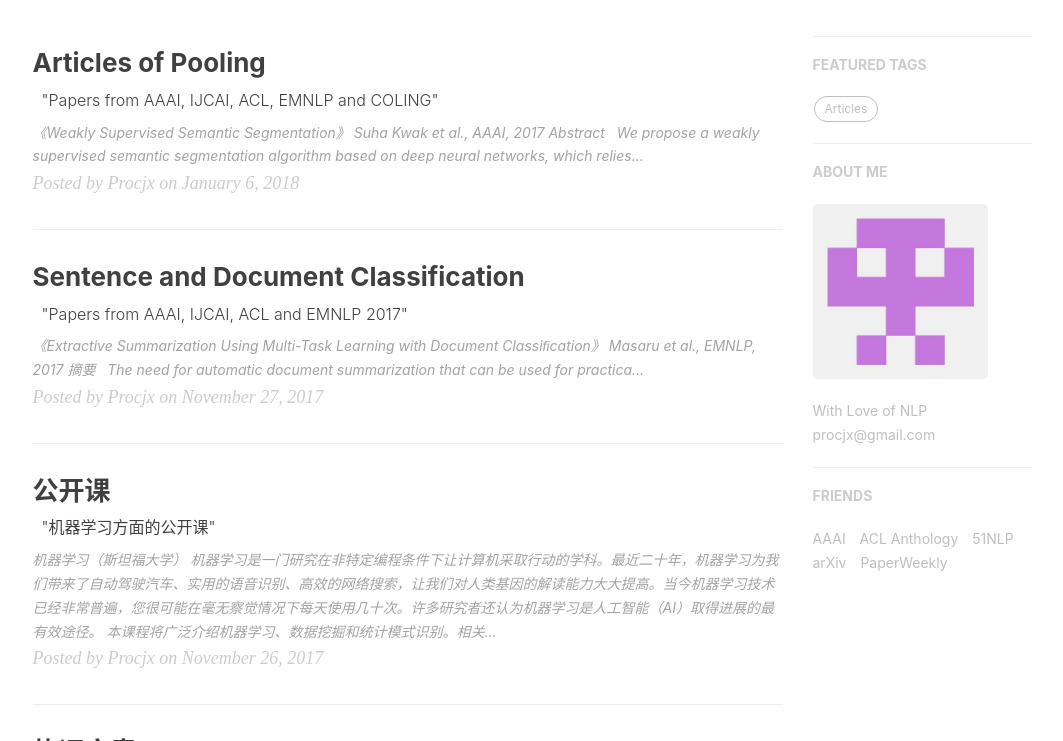
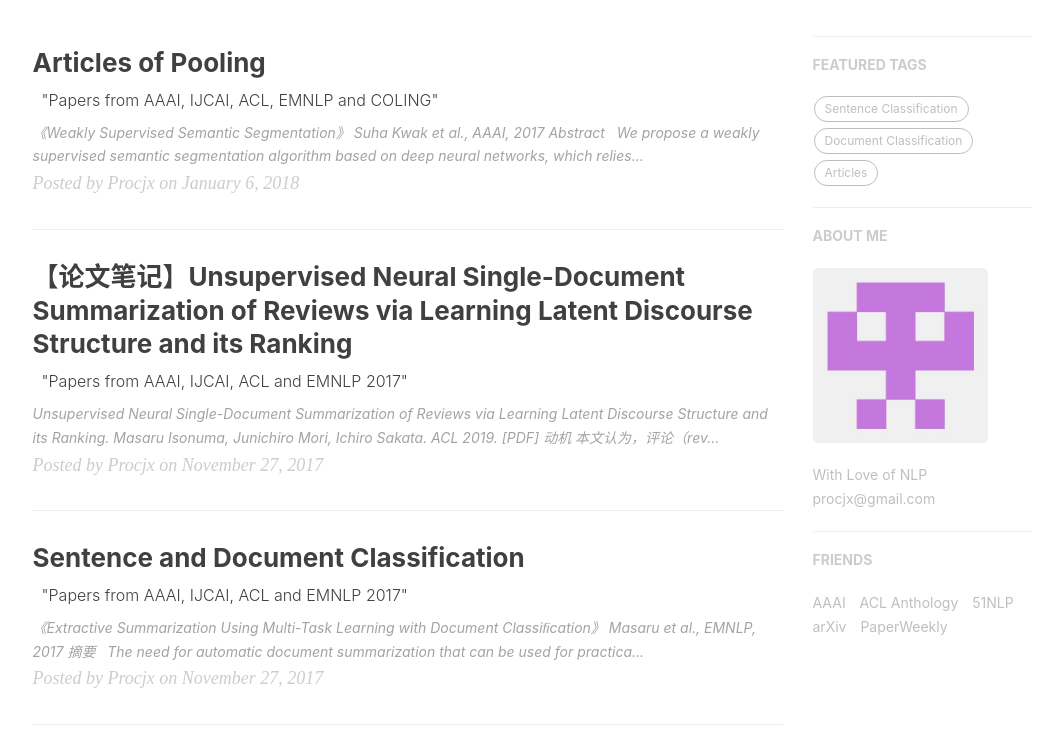
Before and after one commit to procjx/procjx.github.io.old, a Jekyll site: the page built from index.html, in a window 1280 px wide and 900 px high, scrolled down 243 px, cut to the strip 159-900 px from the top of the window. Shown: the whole strip, without its empty margins (135-1198 px from the left). Built offline with Jekyll 4.4.1, drawn with Linux system fonts in a browser that asks for light colours; nearby versions of some CDN libraries; the list of posts is cut into pages by our own code; comment, search, counter and statistics services are not loaded.

Commit message:
Update and rename 2019-1-1 ok.md to 2019-1-1-ok.md

```diff
--- a/_posts/2019-1-1 ok.md
+++ b/_posts/2019-1-1-ok.md
@@ -1,12 +1,16 @@
-title: >-
-  【论文笔记】Unsupervised Neural Single-Document Summarization of Reviews via
-  Learning Latent Discourse Structure and its Ranking
+---
+layout:     post
+title:      "【论文笔记】Unsupervised Neural Single-Document Summarization of Reviews via Learning Latent Discourse Structure and its Ranking"
+subtitle:   "Papers from AAAI, IJCAI, ACL and EMNLP 2017"
+date:       2017-11-27 10:00:00
+author:     "Procjx"
+header-img: "img/blog/machine-learning.jpg"
+catalog:    true
 tags:
-  - Discourse Structure
-  - Discourse Ranking
-categories:
-  - 论文笔记
-date: 2019-10-31 09:26:28
+    - Sentence Classification
+    - Document Classification
+    - Articles
+
 ---
 **Unsupervised Neural Single-Document Summarization of Reviews via Learning Latent Discourse Structure and its Ranking**. Masaru Isonuma, Junichiro Mori, Ichiro Sakata. ACL 2019. [\[PDF\]](https://arxiv.org/pdf/1906.05691.pdf)
 
```
